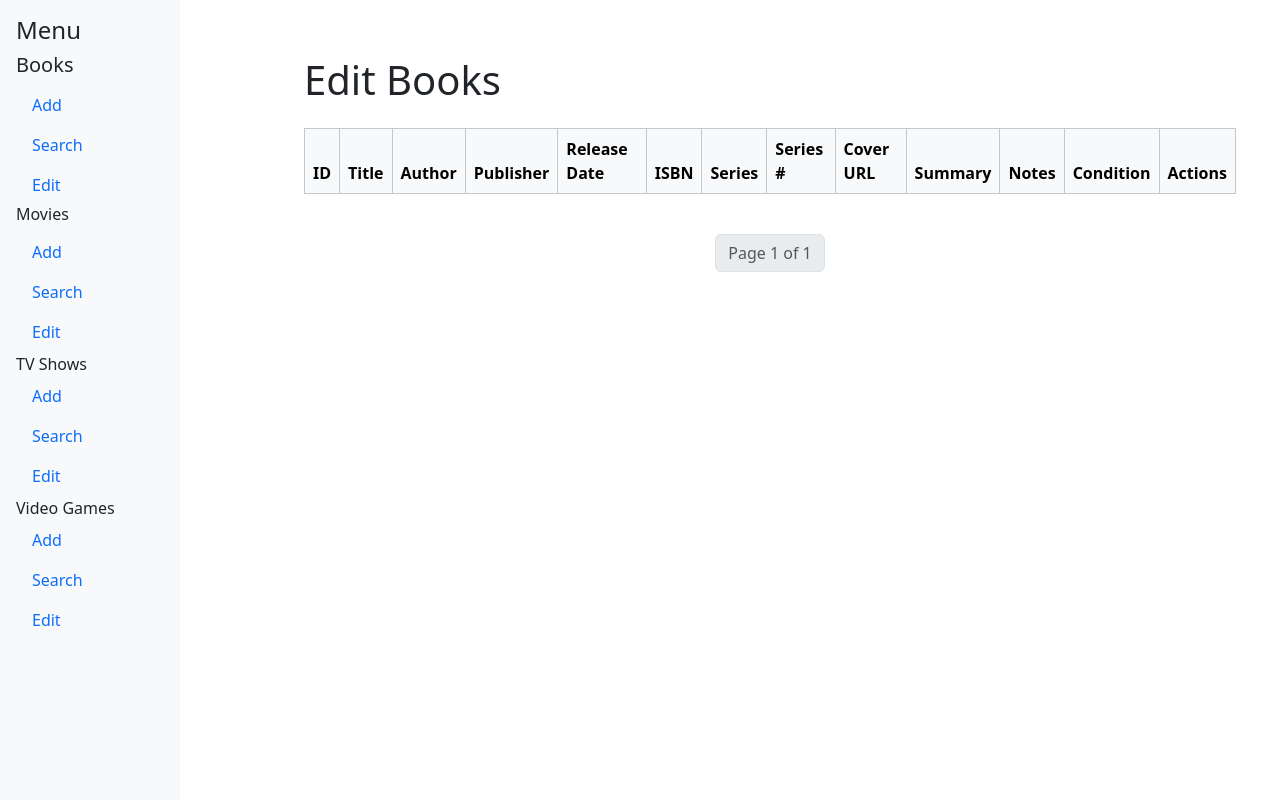
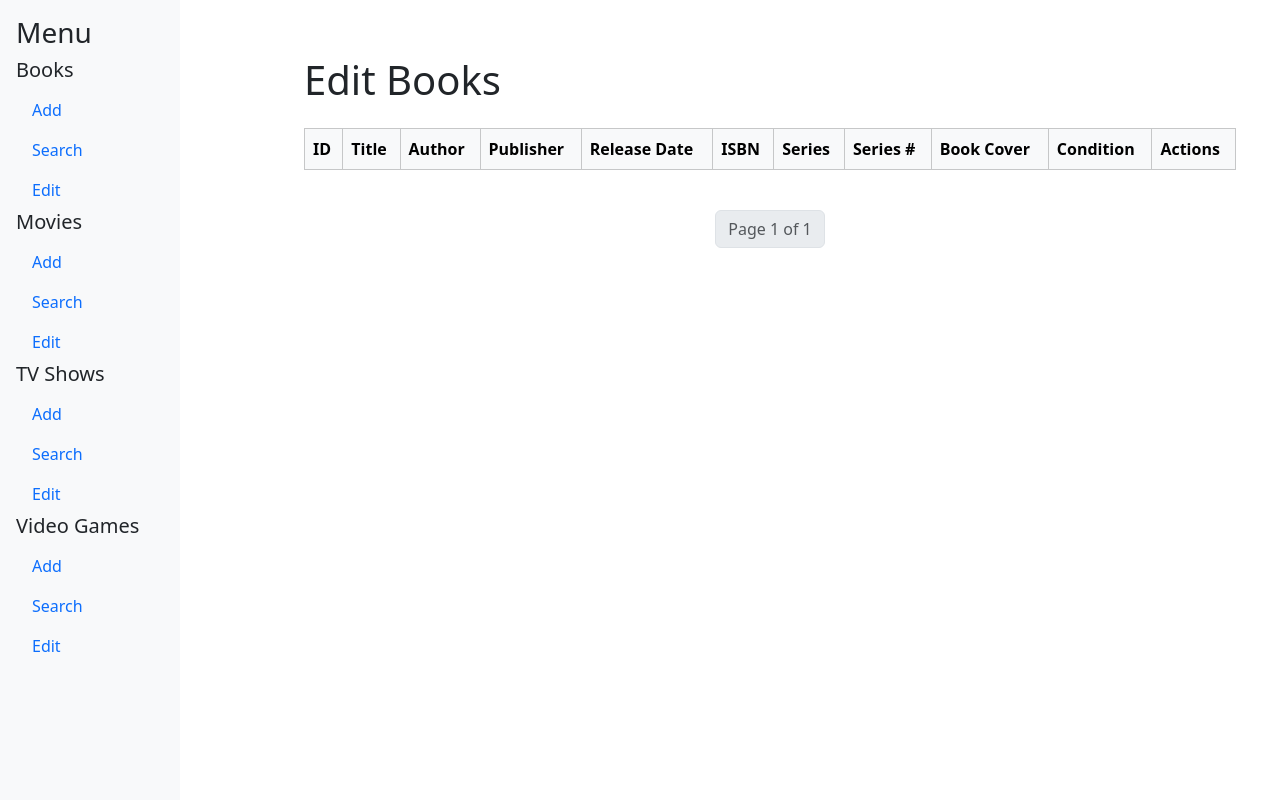
Before and after one commit to Park-Will/NerdHoard, a Django app: page /edit_book/1/1/ in a window 1280 px wide. Run offline with Django 5.2, Linux system fonts and the light colour scheme; lists and menus that the app fills with data are empty; some libraries are stand-ins or nearby versions.

Commit message:
added redirect page for book edits to avoid squishing fields. Created random object generator script.

```diff
--- a/user_media/templates/base.html
+++ b/user_media/templates/base.html
@@ -26,7 +26,7 @@
   <body>
     <!-- Sidebar -->
     <div class="sidebar">
-      <h4>Menu</h4>
+      <h3>Menu</h3>
       <ul class="nav flex-column">
         <h5>Books</h5>
           <li class="nav-item">
@@ -38,7 +38,7 @@
           <li class="nav-item">
             <a class="nav-link" href="{% url 'edit_book' 0 1 %}"> Edit </a>
         </li>
-        <h6>Movies</h6>
+        <h5>Movies</h5>
           <li class="nav-item">
             <a class="nav-link" href="{% url 'add_movie' %}"> Add </a>
           </li>
@@ -48,7 +48,7 @@
           <li class="nav-item">
             <a class="nav-link" href="{% url 'edit_movie' 0 1 %}"> Edit </a>
         </li>
-        <h7>TV Shows</h7>
+        <h5>TV Shows</h5>
           <li class="nav-item">
             <a class="nav-link" href="{% url 'add_tv' %}"> Add </a>
           </li>
@@ -58,7 +58,7 @@
           <li class="nav-item">
             <a class="nav-link" href="{% url 'edit_tv' 0 1 %}"> Edit </a>
         </li>
-        <h8>Video Games</h8>
+        <h5>Video Games</h5>
           <li class="nav-item">
             <a class="nav-link" href="{% url 'add_videogame' %}"> Add </a>
           </li>
--- a/user_media/templates/edit_book_css.html
+++ b/user_media/templates/edit_book_css.html
@@ -18,9 +18,7 @@
           <th>ISBN</th>
           <th>Series</th>
           <th>Series #</th>
-          <th>Cover URL</th>
-          <th>Summary</th>
-          <th>Notes</th>
+          <th>Book Cover</th>
           <th>Condition</th>
           <th>Actions</th>
         </tr>
@@ -28,28 +26,23 @@
       <tbody>
         {% for book in books %}
         <tr id="book-row-{{ book.id }}" {% if success and book.id == updated_book_id %} class="table-success" {% endif %}>
-          <form method="POST" action="{% url 'edit_book' book.id books.number %}">
-            {% csrf_token %}
-            <input type="hidden" name="page" value="{{ books.number }}" />
             <td>{{ book.id }}</td>
-            <td><input type="text" name="title" value="{{ book.title }}" class="form-control" /></td>
-            <td><input type="text" name="author" value="{{ book.author }}" class="form-control" /></td>
-            <td><input type="text" name="publisher" value="{{ book.publisher }}" class="form-control" /></td>
-            <td><input type="date" name="release_date" value="{{ book.release_date|date:'Y-m-d' }}" class="form-control" /></td>
-            <td><input type="text" name="isbn" value="{{ book.isbn }}" class="form-control" /></td>
-            <td><input type="text" name="series" value="{{ book.series}}" class="form-control" /></td>
-            <td><input type="number" name="series_num" value="{{ book.series_num}}" class="form-control" /></td>
-            <td><input type="url" name="cover_url" value="{{ book.cover_url }}" class="form-control" /></td>
-            <td><input type="text" name="summary" value="{{ book.summary }}" class="form-control" /></td>
-            <td><input type="text" name="notes" value="{{ book.notes}}" class="form-control" /></td>
-            <td><input type="text" name="condition" value="{{ book.condition }}" class="form-control" /></td>
-            <td class="d-flex gap-2">
-              <button type="submit" class="btn btn-primary btn-sm">Save</button>
-          </form>
-          <form method="POST" action="{% url 'delete_book' book.id books.number %}" onsubmit="return confirm('Are you sure you want to delete this book?');">
-            {% csrf_token %}
-            <button type="submit" class="btn btn-danger btn-sm">Delete</button>
-          </form>
+            <td>{{ book.title }}</td>
+            <td>{{ book.author }}</td>
+            <td>{{ book.publisher }}</td>
+            <td>{{ book.release_date}}</td>
+            <td>{{ book.isbn }}</td>
+            <td>{{ book.series}}</td>
+            <td>{{ book.series_num}}</td>
+            <td>{% if book.cover_url %}<img src="{{ book.cover_url }}" alt="{{ book.title }} Cover" style="height: 100px;">{% endif %}</td>
+            <td>{{ book.condition }}</td>
+            <td div class="d-flex gap-2">
+              <a href="{% url 'edit_book_full' book.id books.number %}" class="btn btn-primary btn-sm">Edit</a>
+              <form method="POST" action="{% url 'delete_book' book.id books.number %}" onsubmit="return confirm('Are you sure you want to delete this book?');">
+              {% csrf_token %}
+              <button type="submit" class="btn btn-danger btn-sm">Delete</button>
+            </div>
+            </form>
           </td>
         </tr>
         {% endfor %}
--- a/user_media/urls.py
+++ b/user_media/urls.py
@@ -6,6 +6,7 @@ urlpatterns = [
     path('add_book/', views.add_book, name='add_book'),
     path('search_book/', views.search_book, name='search_book'),
     path('edit_book/<int:book_id>/<int:page_number>/', views.edit_book, name='edit_book'),
+    path('edit_book_full/<int:book_id>/<int:page_number>/', views.edit_book_full, name='edit_book_full'),
     path('delete_book/<int:book_id>/<int:page_number>/', views.delete_book, name='delete_book'),
     path('add_movie/', views.add_movie, name='add_movie'),
     path('search_movie/', views.search_movie, name='search_movie'),
--- a/user_media/views.py
+++ b/user_media/views.py
@@ -64,14 +64,6 @@ def edit_book(request, book_id, page_number):
         print(f'[DBG] edit_book {book_id}, {page_number}, {pn} <<<')
         success = False
 
-        if request.method == 'POST':
-                book = get_object_or_404(Book, id=book_id)
-                form = BookForm(request.POST, instance=book)
-
-                if form.is_valid():
-                        form.save()
-                        success = True
-
         book_list = Book.objects.all().order_by('id')
         paginator = Paginator(book_list, 10)
         page_number = request.POST.get('page', request.GET.get('page', page_number))
@@ -80,6 +72,23 @@ def edit_book(request, book_id, page_number):
                 'books': page_obj,
                 'success': success,
                 'updated_book_id': book_id,
+        })
+
+def edit_book_full(request, book_id, page_number):
+        book = get_object_or_404(Book, id=book_id)
+
+        if request.method == 'POST':
+                form = BookForm(request.POST, instance=book)
+                if form.is_valid():
+                        form.save()
+                        return redirect('edit_book', book_id=book_id, page_number=page_number)
+        else:
+                form = BookForm(instance=book)
+
+        return render(request, 'edit_book_full_css.html', {
+                'form': form,
+                'book': book,
+                'page_number': page_number
         })
 
 def delete_book(request, book_id, page_number):
```
Also changed, not shown: generate_entries.py (added, +125 -0 lines), user_media/templates/edit_book_full_css.html (added, +16 -0 lines).
